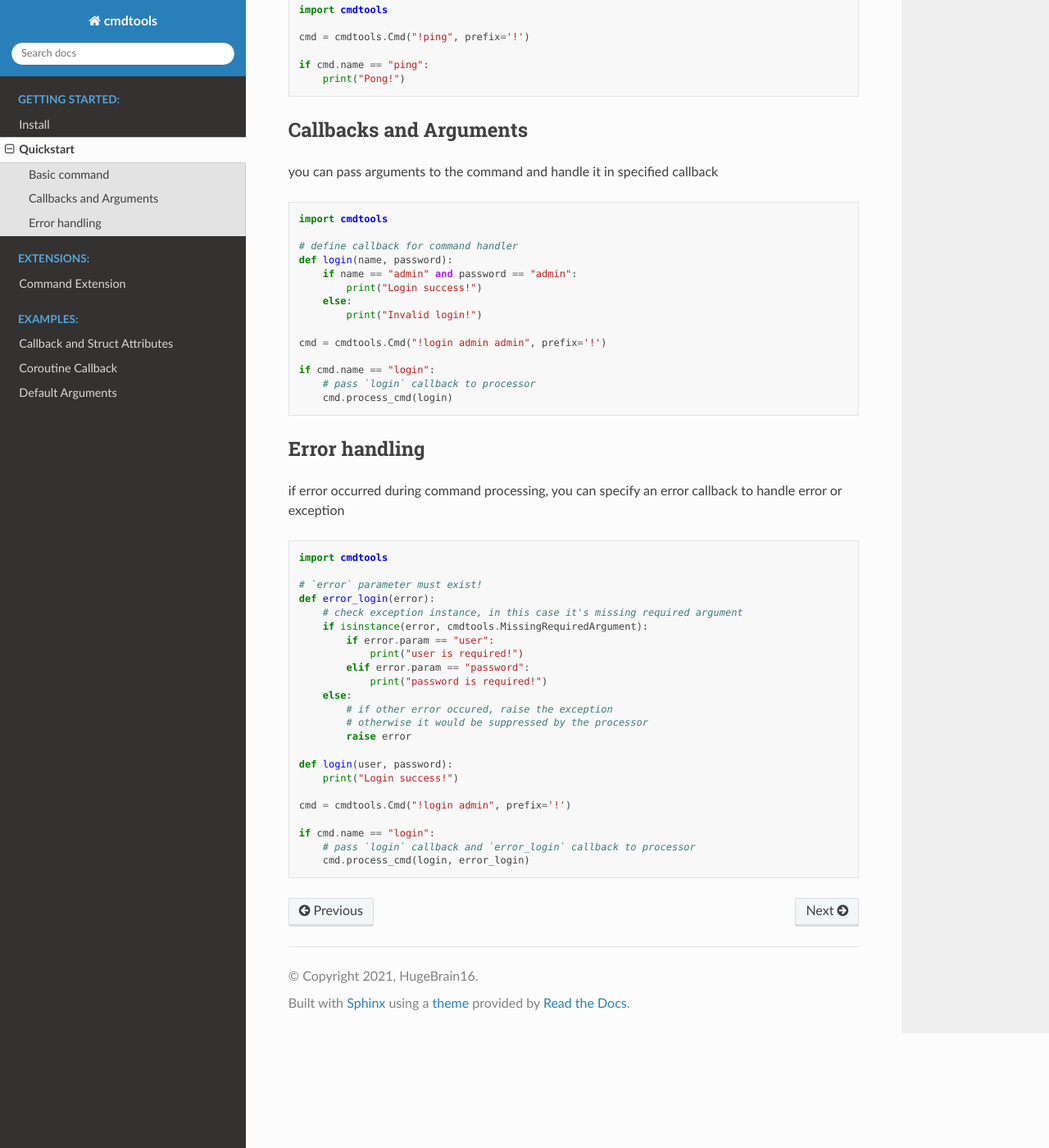
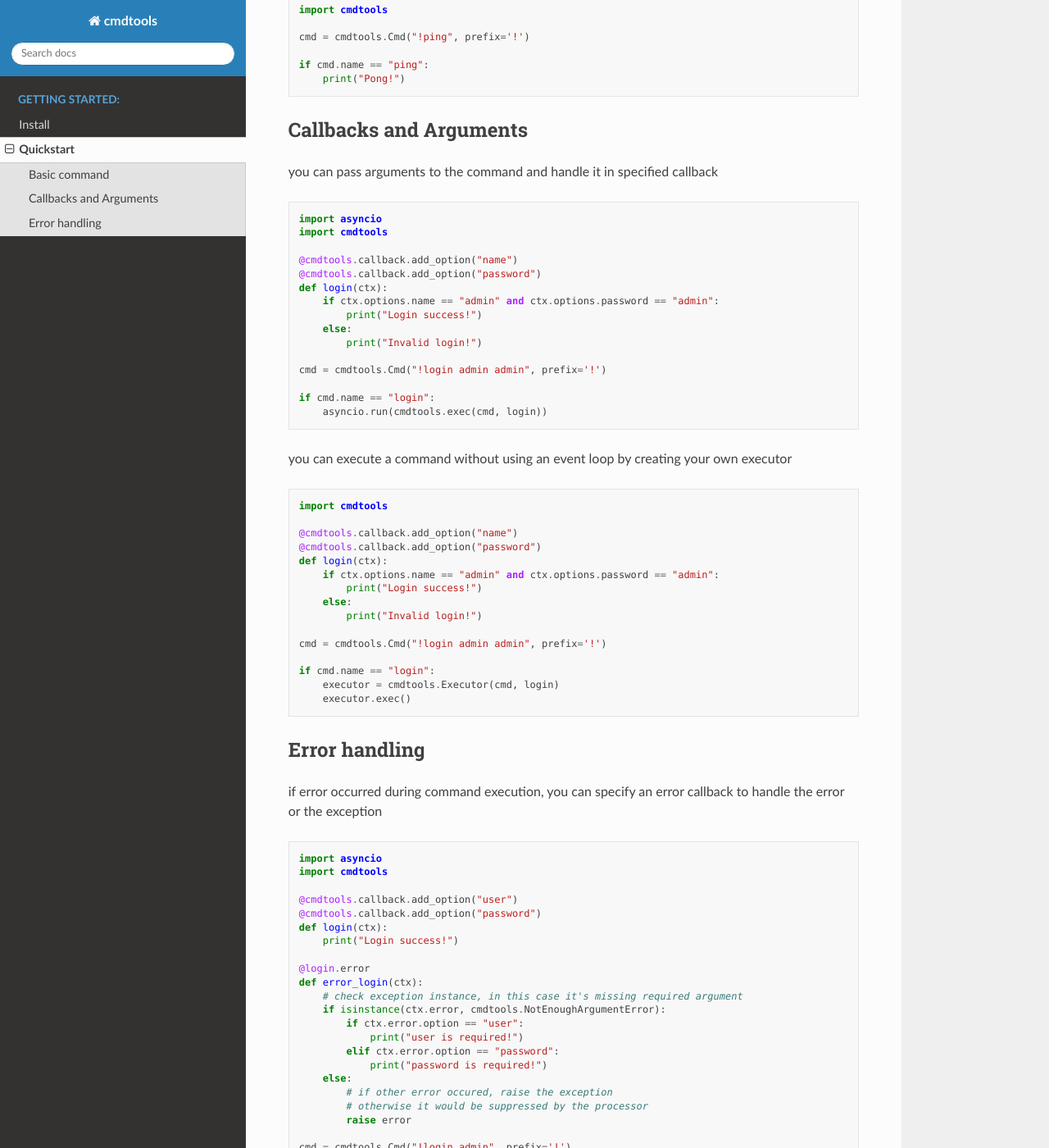
Before and after one commit to HugeBrain16/cmdtools, a Sphinx documentation site: the page built from docs/quickstart.rst, in a window 1280 px wide and 1400 px high, scrolled down 345 px. Shown: the whole window at 82% size. Built offline with Sphinx 7.4.7 and the Read the Docs theme 2.0.0, drawn with Linux system fonts in a browser that asks for light colours; some of the changed text lies outside the part shown.

Commit message:
update docs

```diff
--- a/docs/conf.py
+++ b/docs/conf.py
@@ -18,11 +18,11 @@ sys.path.insert(0, os.path.abspath('..'))
 # -- Project information -----------------------------------------------------
 
 project = 'cmdtools'
-copyright = '2021, HugeBrain16'
+copyright = '2021-2022, HugeBrain16'
 author = 'HugeBrain16'
 
 # The full version, including alpha/beta/rc tags
-release = '2.5.0'
+release = '3.0.0-dev0'
 
 
 # -- General configuration ---------------------------------------------------
--- a/docs/quickstart.rst
+++ b/docs/quickstart.rst
@@ -26,11 +26,13 @@ callback
 
 .. code:: py
 
+    import asyncio
     import cmdtools
 
-    # define callback for command handler
-    def login(name, password):
-        if name == "admin" and password == "admin":
+    @cmdtools.callback.add_option("name")
+    @cmdtools.callback.add_option("password")
+    def login(ctx):
+        if ctx.options.name == "admin" and ctx.options.password == "admin":
             print("Login success!")
         else:
             print("Invalid login!")
@@ -38,37 +40,59 @@ callback
     cmd = cmdtools.Cmd("!login admin admin", prefix='!')
 
     if cmd.name == "login":
-        # pass `login` callback to processor
-        cmd.process_cmd(login)
+        asyncio.run(cmdtools.exec(cmd, login))
 
-Error handling
---------------
-
-if error occurred during command processing, you can specify an error
-callback to handle error or exception
+you can execute a command without using an event loop by
+creating your own executor
 
 .. code:: py
 
     import cmdtools
 
-    # `error` parameter must exist!
-    def error_login(error):
+    @cmdtools.callback.add_option("name")
+    @cmdtools.callback.add_option("password")
+    def login(ctx):
+        if ctx.options.name == "admin" and ctx.options.password == "admin":
+            print("Login success!")
+        else:
+            print("Invalid login!")
+
+    cmd = cmdtools.Cmd("!login admin admin", prefix='!')
+
+    if cmd.name == "login":
+        executor = cmdtools.Executor(cmd, login)
+        executor.exec()
+
+Error handling
+--------------
+
+if error occurred during command execution, you can specify an error
+callback to handle the error or the exception
+
+.. code:: py
+
+    import asyncio
+    import cmdtools
+
+    @cmdtools.callback.add_option("user")
+    @cmdtools.callback.add_option("password")
+    def login(ctx):
+        print("Login success!")
+
+    @login.error
+    def error_login(ctx):
         # check exception instance, in this case it's missing required argument
-        if isinstance(error, cmdtools.MissingRequiredArgument):
-            if error.param == "user":
+        if isinstance(ctx.error, cmdtools.NotEnoughArgumentError):
+            if ctx.error.option == "user":
                 print("user is required!")
-            elif error.param == "password":
+            elif ctx.error.option == "password":
                 print("password is required!")
         else:
             # if other error occured, raise the exception
             # otherwise it would be suppressed by the processor
             raise error
 
-    def login(user, password):
-        print("Login success!")
-
     cmd = cmdtools.Cmd("!login admin", prefix='!')
 
     if cmd.name == "login":
-        # pass `login` callback and `error_login` callback to processor
-        cmd.process_cmd(login, error_login)
+        asyncio.run(cmdtools.exec(cmd, login))
```
Also changed, not shown: docs/examples/callback_attributes.rst (deleted, +0 -54 lines), docs/examples/coroutine_callback.rst (deleted, +0 -19 lines), docs/examples/default_arguments.rst (deleted, +0 -14 lines), docs/ext/command.rst (deleted, +0 -167 lines), docs/index.rst (+0 -14 lines).
